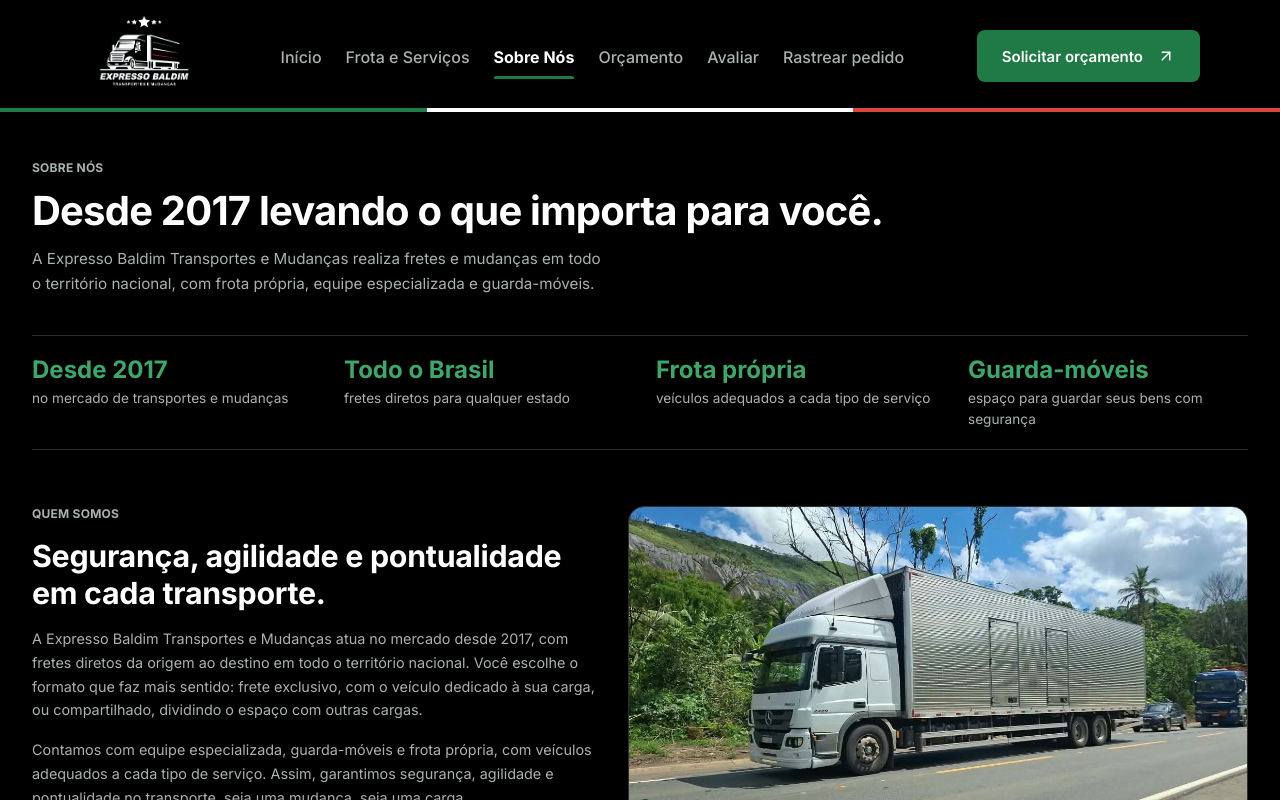
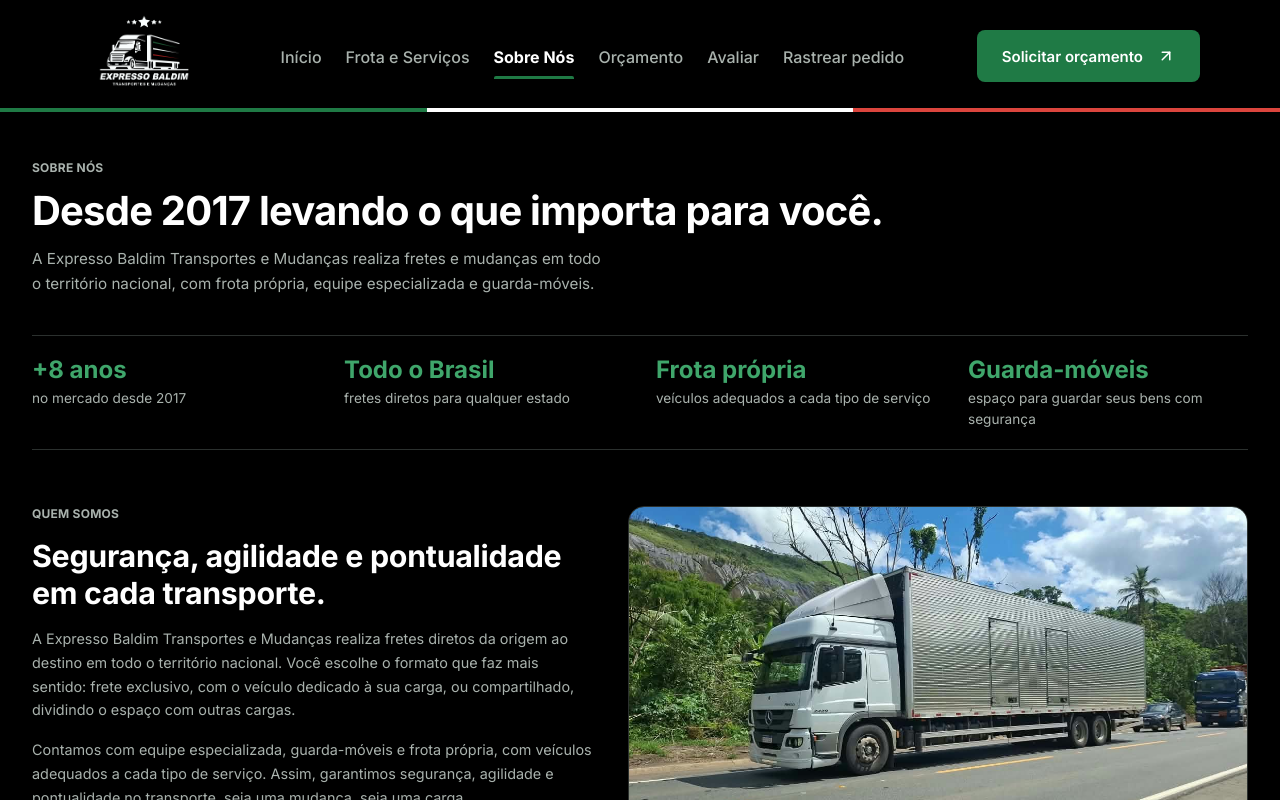
Before and after one commit to Nyckbaldim/expresso-baldim, an Angular app: page /sobre-nos in a window 1280 px wide. Shown: the top 800 px of the page. Built offline with nearby package versions, Linux system fonts and the light colour scheme.

Commit message:
feat(sobre-nos): ajusta destaque e quem somos ao texto final da seção 2.3

```diff
--- a/src/app/pages/sobre-nos/sobre-nos.html
+++ b/src/app/pages/sobre-nos/sobre-nos.html
@@ -10,8 +10,8 @@
 
     <dl class="destaques">
       <div class="destaques__item">
-        <dt>Desde 2017</dt>
-        <dd>no mercado de transportes e mudanças</dd>
+        <dt>+8 anos</dt>
+        <dd>no mercado desde 2017</dd>
       </div>
       <div class="destaques__item">
         <dt>Todo o Brasil</dt>
@@ -31,7 +31,7 @@
       <div class="quem-somos__texto">
         <span class="etiqueta">Quem somos</span>
         <h2>Segurança, agilidade e pontualidade em cada transporte.</h2>
-        <p>A Expresso Baldim Transportes e Mudanças atua no mercado desde 2017, com fretes diretos da origem ao destino em todo o território nacional. Você escolhe o formato que faz mais sentido: frete exclusivo, com o veículo dedicado à sua carga, ou compartilhado, dividindo o espaço com outras cargas.</p>
+        <p>A Expresso Baldim Transportes e Mudanças realiza fretes diretos da origem ao destino em todo o território nacional. Você escolhe o formato que faz mais sentido: frete exclusivo, com o veículo dedicado à sua carga, ou compartilhado, dividindo o espaço com outras cargas.</p>
         <p>Contamos com equipe especializada, guarda-móveis e frota própria, com veículos adequados a cada tipo de serviço. Assim, garantimos segurança, agilidade e pontualidade no transporte, seja uma mudança, seja uma carga.</p>
 
         <div class="assinatura">
```
